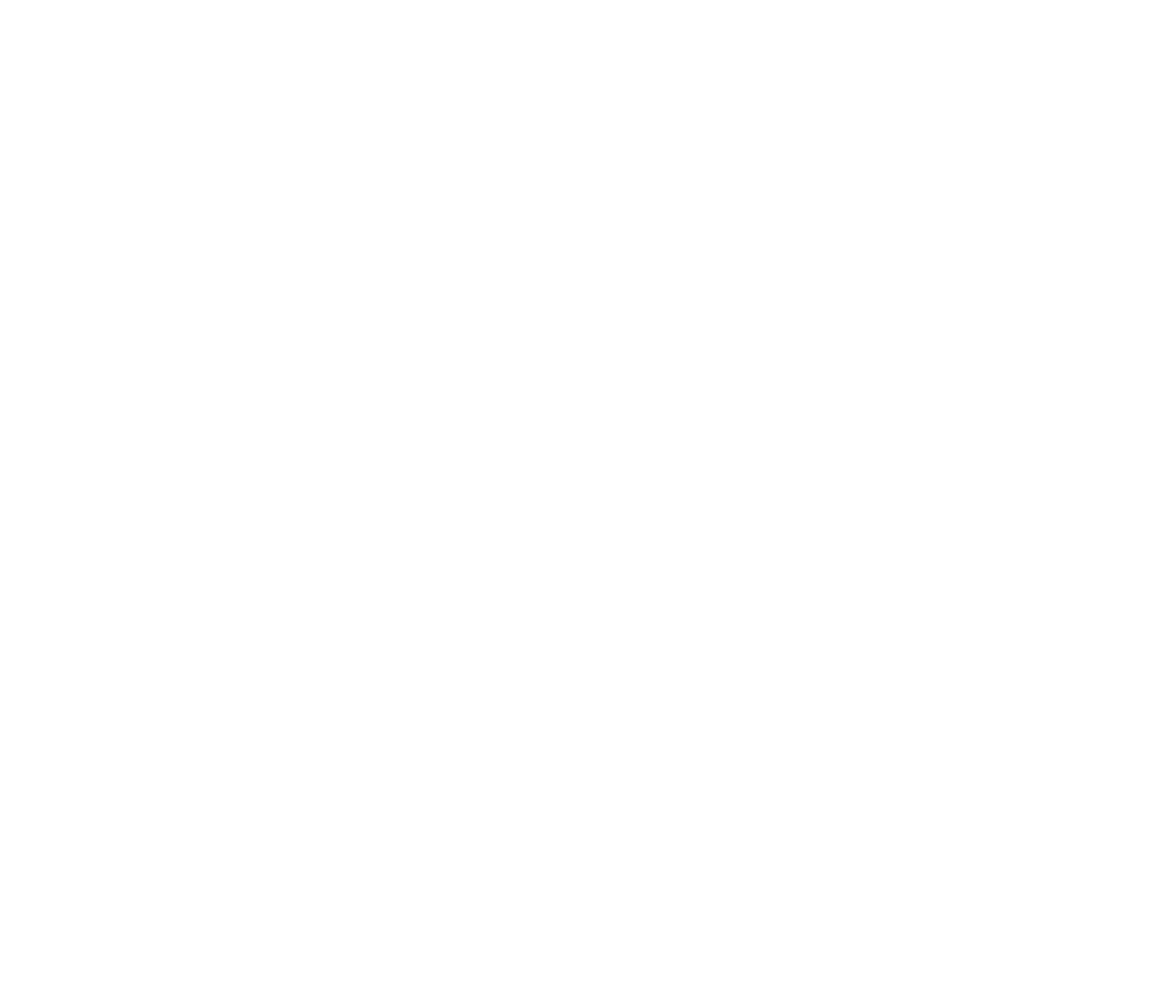
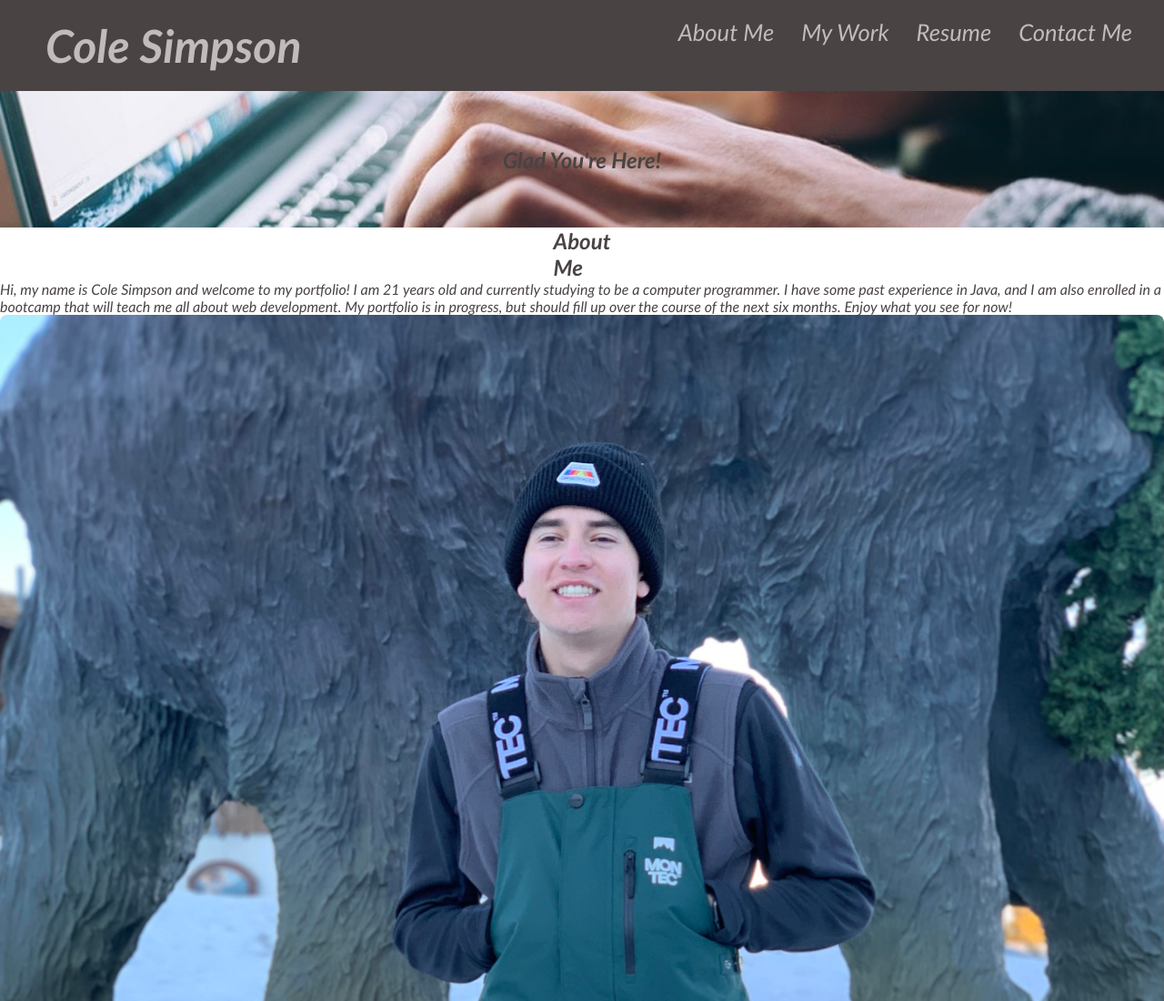
Before and after one commit to cole22simpson/cole-portfolio, a plain HTML site: page index.html in a window 1280 px wide. Shown: the top 1100 px of the page at 91% size. Before the commit the page ends 800 px from the top, so only its background shows below. Drawn offline with Linux system fonts and the light colour scheme.

Commit message:
laid out html and started work on css

```diff
--- /dev/null
+++ b/assets/css/style.css
@@ -0,0 +1,104 @@
+:root {
+    --primary-color: rgb(73, 67, 67);
+    --secondary-color: rgb(194, 187, 187);
+}
+
+* {
+    box-sizing: border-box;
+    margin: 0;
+    padding: 0;
+}
+
+body {
+    font-family: 'Trebuchet MS', 'Lucida Sans Unicode', 'Lucida Grande', 'Lucida Sans', Arial, sans-serif;
+    color: var(--primary-color);
+    font-style: italic;
+}
+
+header {
+    position: sticky;
+    z-index: 9999;
+    justify-content: space-between;
+    display: flex;
+    flex-wrap: wrap;
+    position: -webkit-sticky;
+    background-color: var(--primary-color);
+    padding: 20px;
+    top: 0;
+}
+
+header h1 {
+    color: var(--secondary-color);
+    font-size: 50px;
+    margin: auto auto auto 30px;
+}
+
+header nav ul {
+    display: flex;
+    flex-wrap: wrap;
+    justify-content: space-between;
+    align-items: center;
+    list-style: none;
+}
+
+header nav ul li a {
+    padding: 10px 15px;
+    font-size: 2.0vw;
+    text-decoration: none;
+    color: var(--secondary-color);
+}
+
+header nav ul li a:hover {
+    background: black;
+    color: white;
+    border-radius: 10px;
+}
+
+
+
+.hero {
+    background-image: url('../images/new-banner.jpg');
+    background-size: cover;
+    background-position: center;
+    display: flex;
+    flex-wrap: wrap;
+    justify-content: center;
+    align-items: center;
+    background-attachment: fixed;
+    height: 150px;
+}
+
+.banner-text {
+
+}
+
+.hero h2 {
+
+}
+
+.bio {
+    width: 100%;
+    margin: 0 auto;
+    display: flex;
+    flex-wrap: wrap;
+    justify-content: space-around;
+}
+
+.cole-photo img {
+    border-radius: 8px;
+    width: 100%;
+    height: auto;
+}
+
+.work img {
+    height: 200px;
+    width: 50%;
+}
+
+.contact-info {
+    font-size: 2.0vw;
+    display: flex;
+    flex-wrap: wrap;
+    align-items: center;
+    justify-content: space-around;
+}
--- a/index.html
+++ b/index.html
@@ -1,4 +1,81 @@
 <!DOCTYPE html>
 <html lang="en">
 
+<head>
+    <meta charset="UTF-8" />
+    <meta name="viewport" content="width=device-width, initial-scale=1.0" />
+    <link rel="stylesheet" href="./assets/css/style.css">
+    <title>Cole Simpson's Portfolio</title>
+</head>
+
+<body>
+    <header>
+        <h1>
+            Cole Simpson
+        </h1>
+        <nav>
+            <ul>
+                <li>
+                    <a href="#about-me">About Me</a>
+                </li>
+                <li>
+                    <a href="#my-work">My Work</a>
+                </li>
+                <li>
+                    <a href="#resume">Resume</a>
+                </li>
+                <li>
+                    <a href="#contact-me">Contact Me</a>
+                </li>
+            </ul>
+        </nav>
+    </header>
+
+    <section class="hero">
+        <h2 class="banner-text">Glad You're Here!</h2>
+    </section>
+
+    <section id="about-me" class="bio">
+        <div>
+            <h2>About</br>Me</h2>
+        </div>
+        <div>
+        <p>Hi, my name is Cole Simpson and welcome to my portfolio! I am 21 years old and currently studying to be a computer programmer. I have some past experience in Java, and I am also enrolled in a bootcamp that will teach me all about web development. My portfolio is in progress, but should fill up over the course of the next six months. Enjoy what you see for now!</p>
+        </div>
+        <div class="cole-photo">
+        <img src="./assets/images/cole-mammoth.jpg" alt="Cole Simpson smiling for the camera in the snow" />
+        </div>
+    </section>
+
+    <section id="my-work" class="work">
+        <a href="https://cole22simpson.github.io/run-buddy/">
+            <img src="./assets/images/run-buddy-screenshot.png">
+        </a>
+    </section>
+
+    <section id="contact-me" class="contact-info">
+        <div>
+        <h2>Contact Me</h2>
+        </div>
+        <ul>
+            <li class="telephone">
+                <p>(858)-248-1355</p>
+            </li>
+            <li class="email">
+                <a href="mailto:cole22simpson@gmail.com">cole22simpson@gmail.com</a>
+            </li>
+            <li class="github">
+                <a href="https://github.com/cole22simpson"> <img src="./assets/images/github-icon.png"></a>
+            </li>
+            <li class="instagram">
+                <a href="https://www.instagram.com/cole22simpson/?hl=en"> <img src="assets/images/instagram-icon.png"></a>
+            </li>
+            <li class="linkedin">
+                <a href="https://www.linkedin.com/in/cole-simpson-0ba836105/"> <img src="./assets/images/linkedin-icon.png"></a>
+            </li>
+        </ul>
+    </section>
+
+</body>
+
 </html>
```
Also changed, not shown: assets/images/cole-mammoth.jpg (added), assets/images/email-icon.png (added), assets/images/github-icon.png (added), assets/images/instagram-icon.png (added), assets/images/linkedin-icon.png (added), assets/images/new-banner.jpg (added), assets/images/phone-icon.png (added), assets/images/portfolio-banner.jpg (added), assets/images/run-buddy-screenshot.png (added).
